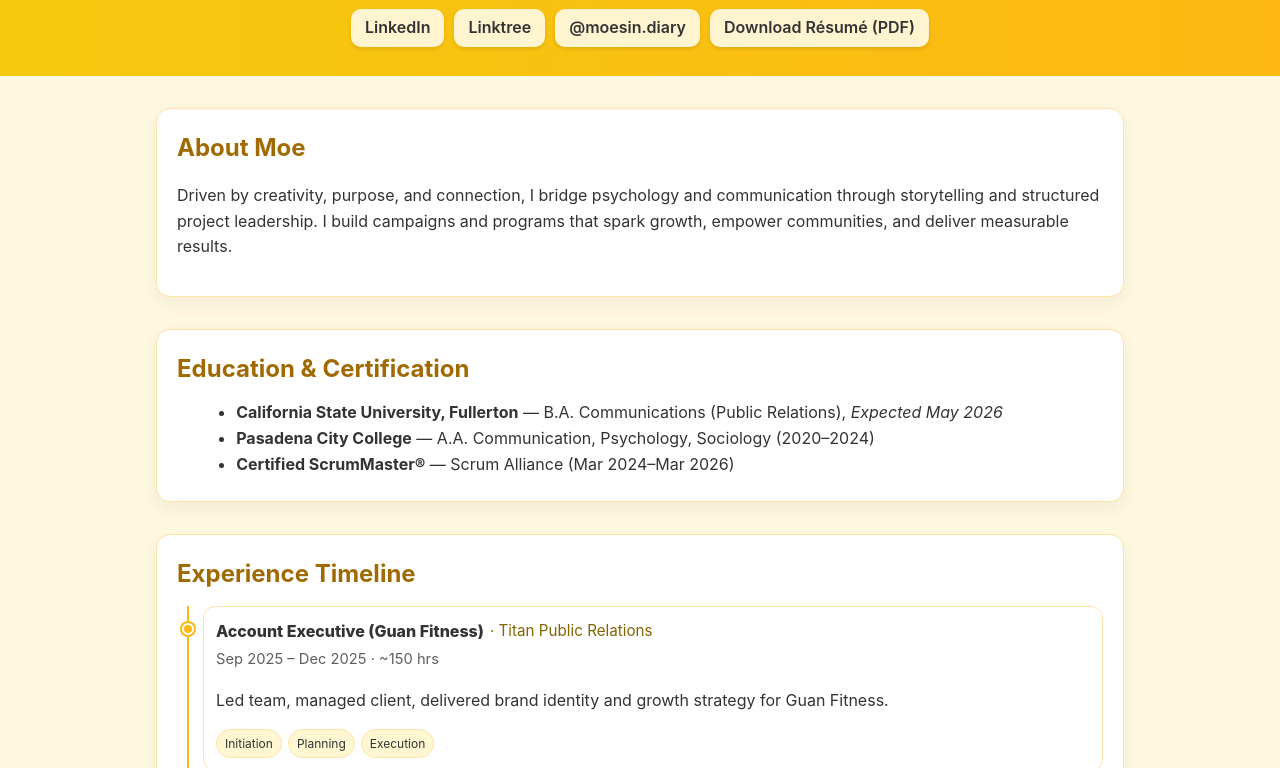
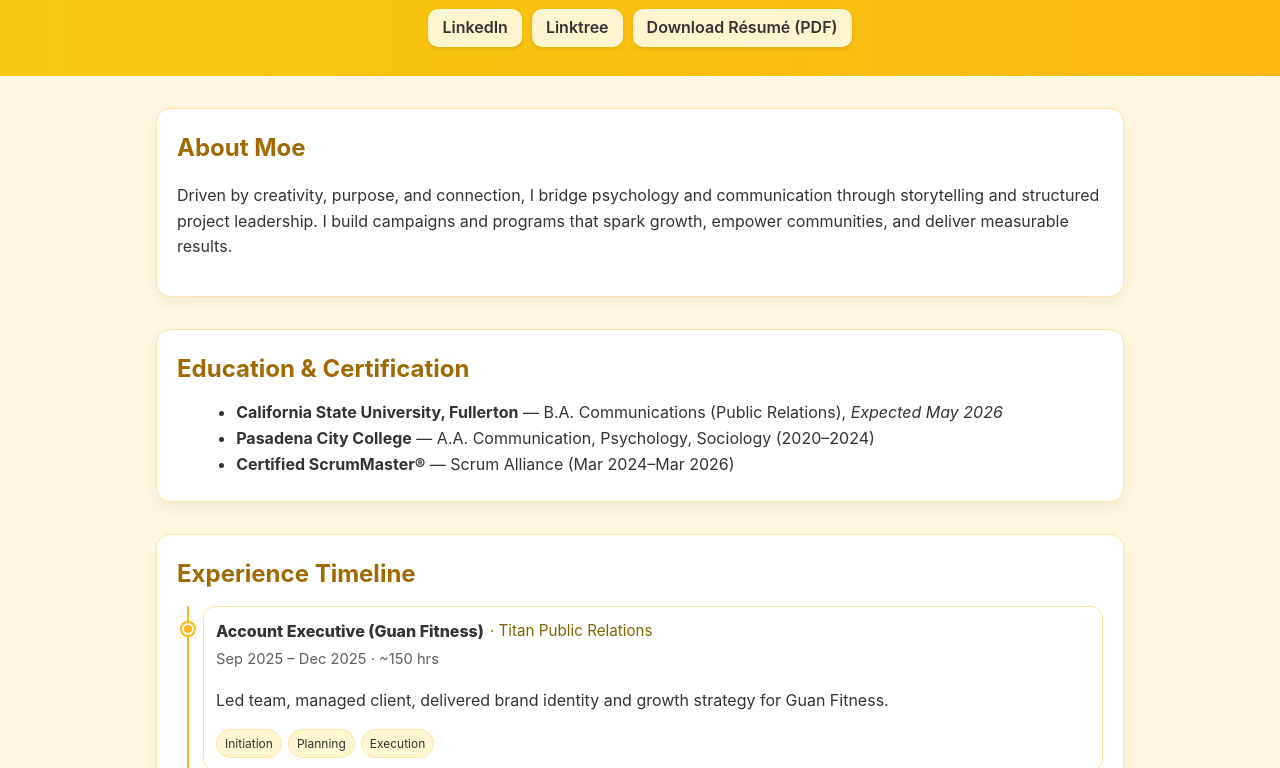
Before and after one commit to moesin07-lab/PMP, a plain HTML site: page index.html in a window 1280 px wide. Shown: the part 293-1061 px from the top of the page. Drawn offline with Linux system fonts and the light colour scheme.

Commit message:
Update index.html

```diff
--- a/index.html
+++ b/index.html
@@ -201,7 +201,6 @@
       <div class="link-buttons">
         <a href="https://www.linkedin.com/in/moesin07" target="_blank" class="link-btn">LinkedIn</a>
         <a href="https://linktr.ee/moesindiary" target="_blank" class="link-btn">Linktree</a>
-        <a href="https://www.instagram.com/moesin.diary" target="_blank" class="link-btn">@moesin.diary</a>
  <a href="https://moesin07-lab.github.io/resume/spring2026resume.pdf" target="_blank" class="link-btn">Download Résumé (PDF)</a>
       </div>
     </div>
```
